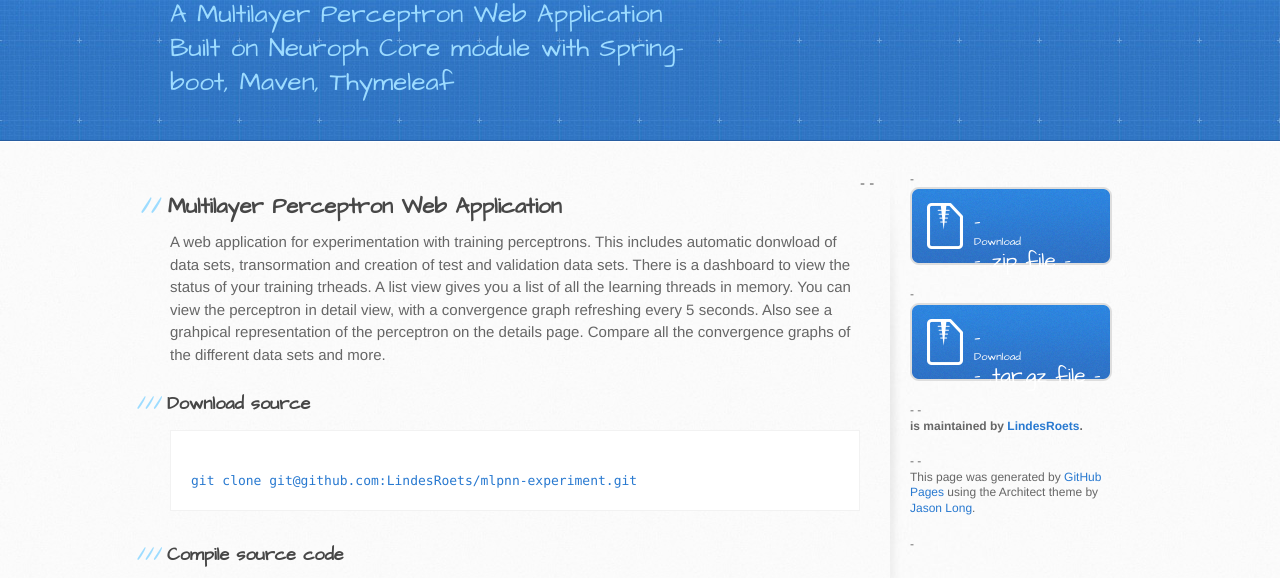
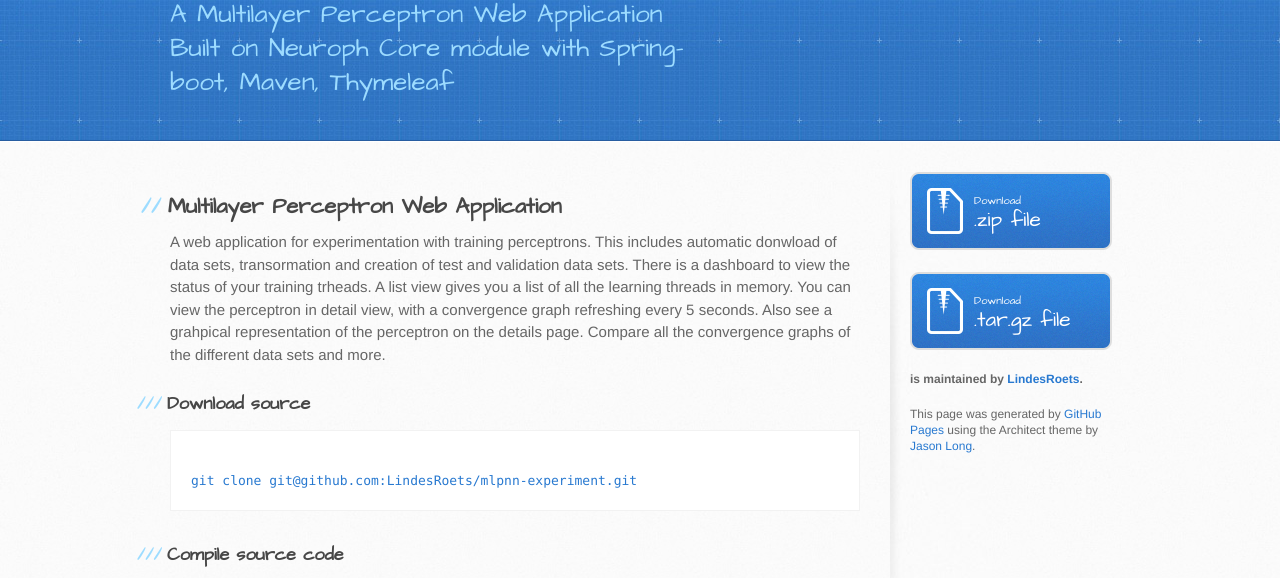
Before and after one commit to LindesRoets/mlpnn-experiment, a plain HTML site: page index.html in a window 1280 px wide. Shown: the part 200-778 px from the top of the page. Drawn offline with Linux system fonts and the light colour scheme.

Commit message:
Update index.html

```diff
--- a/index.html
+++ b/index.html
@@ -81,21 +81,21 @@ java -jar <jar-file-name>.jar
 java 1.8.0.*
 
   </section>
-  -        <aside id="sidebar">
--          <a href="https://github.com/LindesRoets/mlpnn-experiment/zipball/master" class="button">
--            <small>Download</small>
--            .zip file
--          </a>
--          <a href="https://github.com/LindesRoets/mlpnn-experiment/tarball/master" class="button">
--            <small>Download</small>
--            .tar.gz file
--          </a>
--
--          <p class="repo-owner"><a href="https://github.com/LindesRoets/mlpnn-experiment"></a> is maintained by <a href="https://github.com/LindesRoets">LindesRoets</a>.</p>
--
--          <p>This page was generated by <a href="https://pages.github.com">GitHub Pages</a> using the Architect theme by <a href="https://twitter.com/jasonlong">Jason Long</a>.</p>
--        </aside>
--      </div>
--    </div>
+        <aside id="sidebar">
+          <a href="https://github.com/LindesRoets/mlpnn-experiment/zipball/master" class="button">
+            <small>Download</small>
+            .zip file
+          </a>
+          <a href="https://github.com/LindesRoets/mlpnn-experiment/tarball/master" class="button">
+            <small>Download</small>
+            .tar.gz file
+          </a>
+
+          <p class="repo-owner"><a href="https://github.com/LindesRoets/mlpnn-experiment"></a> is maintained by <a href="https://github.com/LindesRoets">LindesRoets</a>.</p>
+
+          <p>This page was generated by <a href="https://pages.github.com">GitHub Pages</a> using the Architect theme by <a href="https://twitter.com/jasonlong">Jason Long</a>.</p>
+        </aside>
+      </div>
+    </div>
   </body>
 </html>
```
